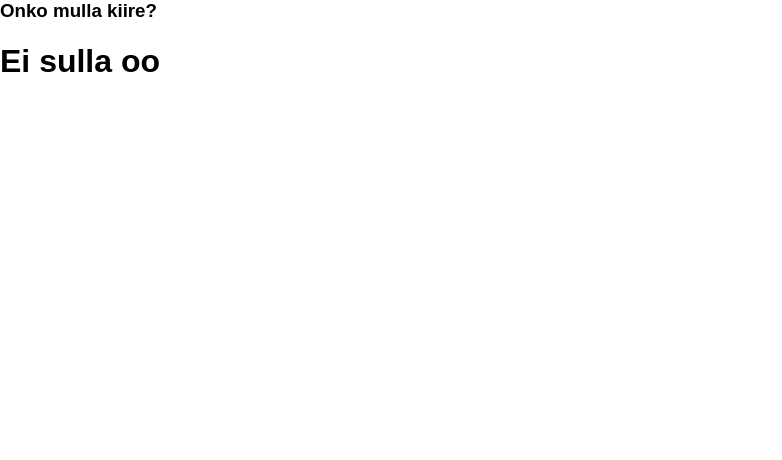
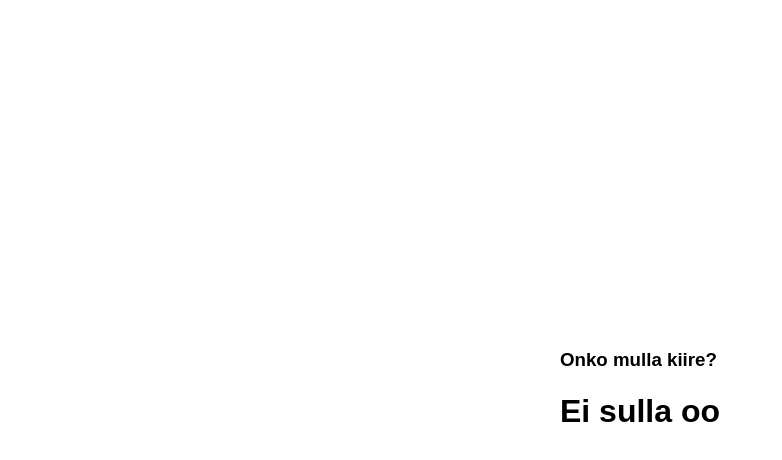
Before and after one commit to ferrix/onkokiire, a plain HTML site: page index.html in a window 1280 px wide. Shown: the whole page, without its empty margins (0-782 px from the left). Drawn offline with Linux system fonts and the light colour scheme.

Commit message:
Update index.html

```diff
--- a/index.html
+++ b/index.html
@@ -2,7 +2,19 @@
 <head>
 <title>Onko mulla kiire?</title>
 <style>
-  body { margin: 0 auto; font-family: Arial; }
+  html, body {
+    height: 100%;
+  }
+
+  html {
+    display: table;
+    margin: auto;
+  }
+
+  body {
+    display: table-cell;
+    vertical-align: middle;
+    font-family: Arial;
 </style>
 </head>
 <body>
```
